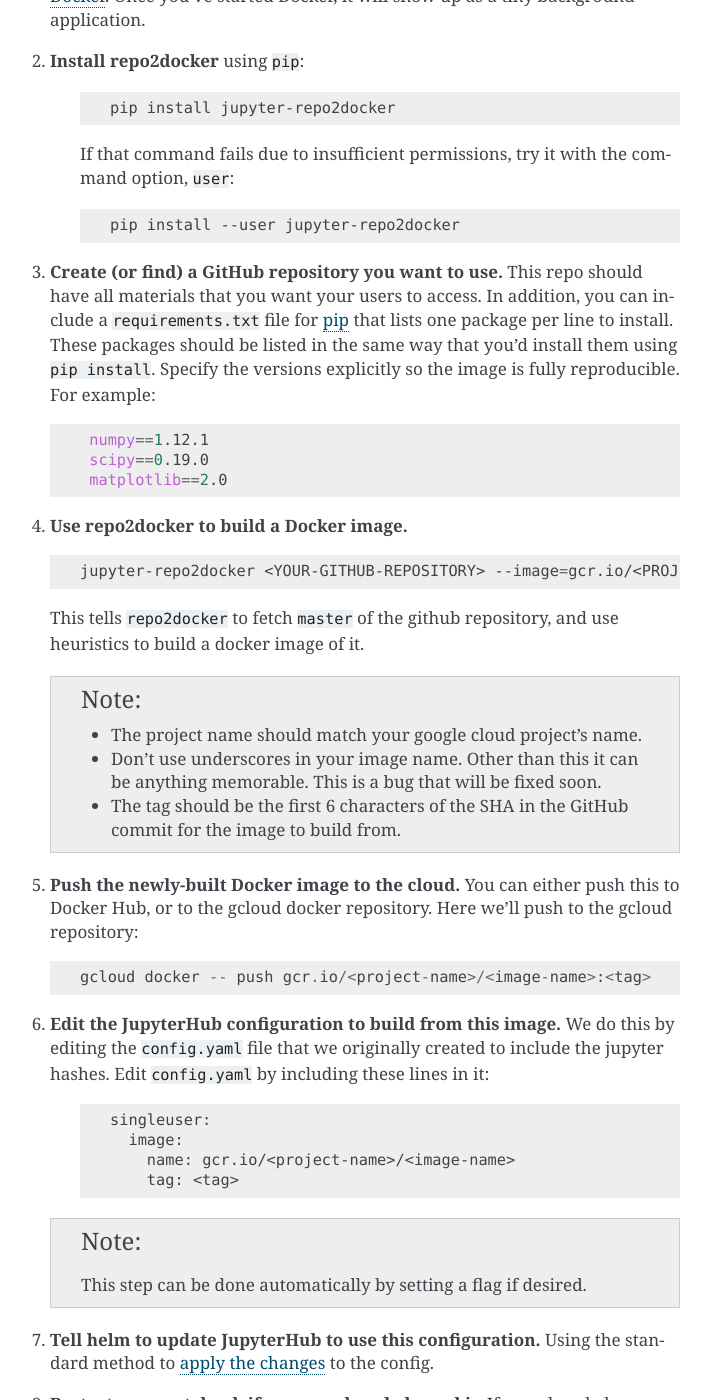
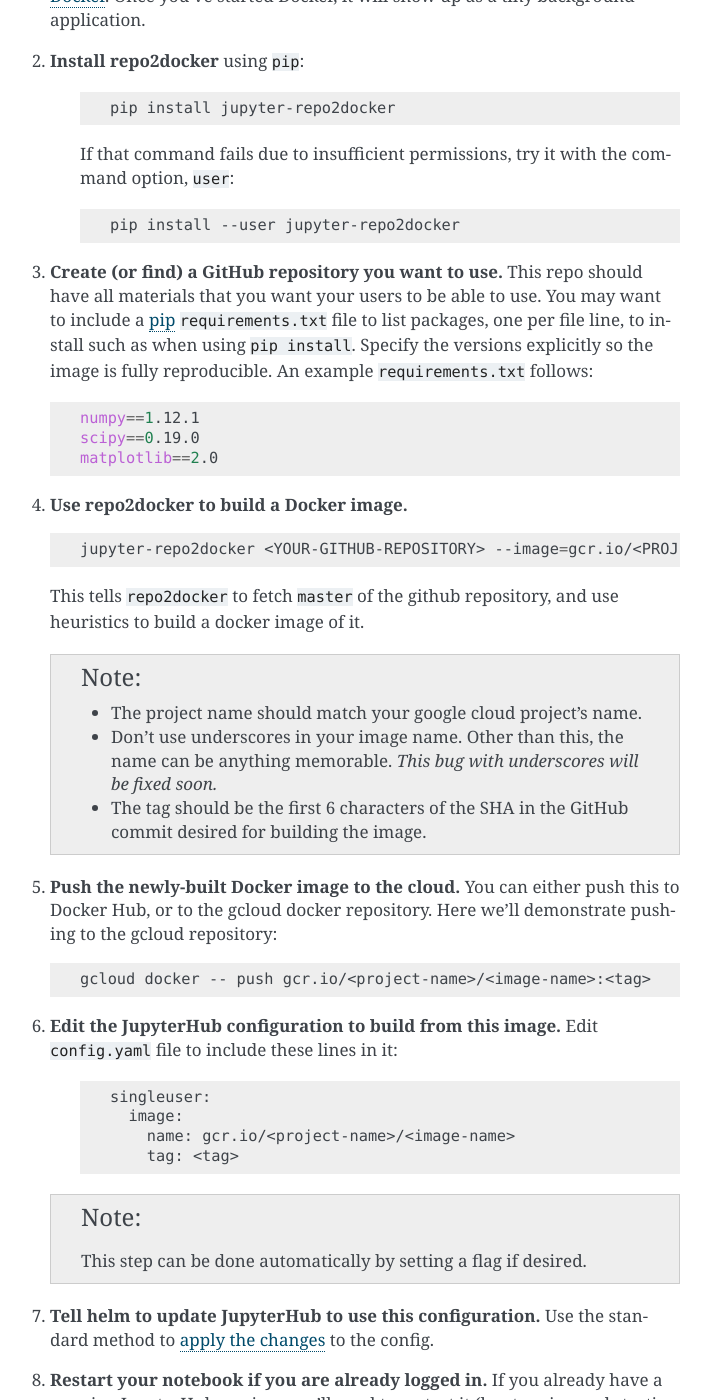
Before and after one commit to jupyterhub/zero-to-jupyterhub-k8s, a Sphinx documentation site: the page built from doc/source/user-experience.rst, in a window 1280 px wide and 1400 px high, scrolled down 2163 px. Shown: the whole window, without its empty margins (400-1111 px from the left). Built offline with Sphinx 7.4.7, drawn with Linux system fonts in a browser that asks for light colours; some of the changed text lies outside the part shown.

Commit message:
Edits to custom image

```diff
--- a/doc/source/user-experience.rst
+++ b/doc/source/user-experience.rst
@@ -111,14 +111,13 @@
 
 
 3. **Create (or find) a GitHub repository you want to use.** This repo should
-   have all materials that you want your users to access. In addition, you can
-   include a ``requirements.txt`` file for `pip`_ that lists one package per
-   line to install. These packages should be listed in the same way that you’d
-   install them using ``pip install``. Specify the versions explicitly so the
-   image is fully reproducible. For example:
+   have all materials that you want your users to be able to use. You may want
+   to include a `pip`_ ``requirements.txt`` file to list packages, one per
+   file line, to install such as when using ``pip install``. Specify the
+   versions explicitly so the image is fully reproducible. An example
+   ``requirements.txt`` follows:
 
    .. code-block:: bash
-      :name: requirements.txt
 
        numpy==1.12.1
        scipy==0.19.0
@@ -136,36 +135,37 @@
   .. note::
 
      - The project name should match your google cloud project's name.
-     - Don’t use underscores in your image name. Other than this it can be
-       anything memorable. This is a bug that will be fixed soon.
+     - Don’t use underscores in your image name. Other than this, the name can
+       be anything memorable. *This bug with underscores will be fixed soon.*
      - The tag should be the first 6 characters of the SHA in the GitHub
-       commit for the image to build from.
+       commit desired for building the image.
 
-5. **Push the newly-built Docker image to the cloud.** You can either push this
-   to Docker Hub, or to the gcloud docker repository. Here we’ll push to the
-   gcloud repository::
+5. **Push the newly-built Docker image to the cloud.** You can either push
+   this to Docker Hub, or to the gcloud docker repository. Here we'll
+   demonstrate pushing to the gcloud repository:
+
+   .. code-block:: bash
 
        gcloud docker -- push gcr.io/<project-name>/<image-name>:<tag>
 
-6. **Edit the JupyterHub configuration to build from this image.** We do this
-   by editing the ``config.yaml`` file that we originally created to include
-   the jupyter hashes. Edit ``config.yaml`` by including these lines in it:
+6. **Edit the JupyterHub configuration to build from this image.**
+   Edit ``config.yaml`` file to include these lines in it:
 
     .. code-block:: bash
 
-          singleuser:
-            image:
-              name: gcr.io/<project-name>/<image-name>
-              tag: <tag>
+        singleuser:
+          image:
+            name: gcr.io/<project-name>/<image-name>
+            tag: <tag>
 
    .. note::
 
       This step can be done automatically by setting a flag if desired.
 
-7. **Tell helm to update JupyterHub to use this configuration.** Using the
+7. **Tell helm to update JupyterHub to use this configuration.** Use the
    standard method to `apply the changes`_ to the config.
 
-8. **Restart your notebook if you are already logged in** If you already have
+8. **Restart your notebook if you are already logged in.** If you already have
    a running JupyterHub session, you’ll need to restart it (by stopping and
    starting your session from the control panel in the top right). New users
    won’t have to do this.
```
